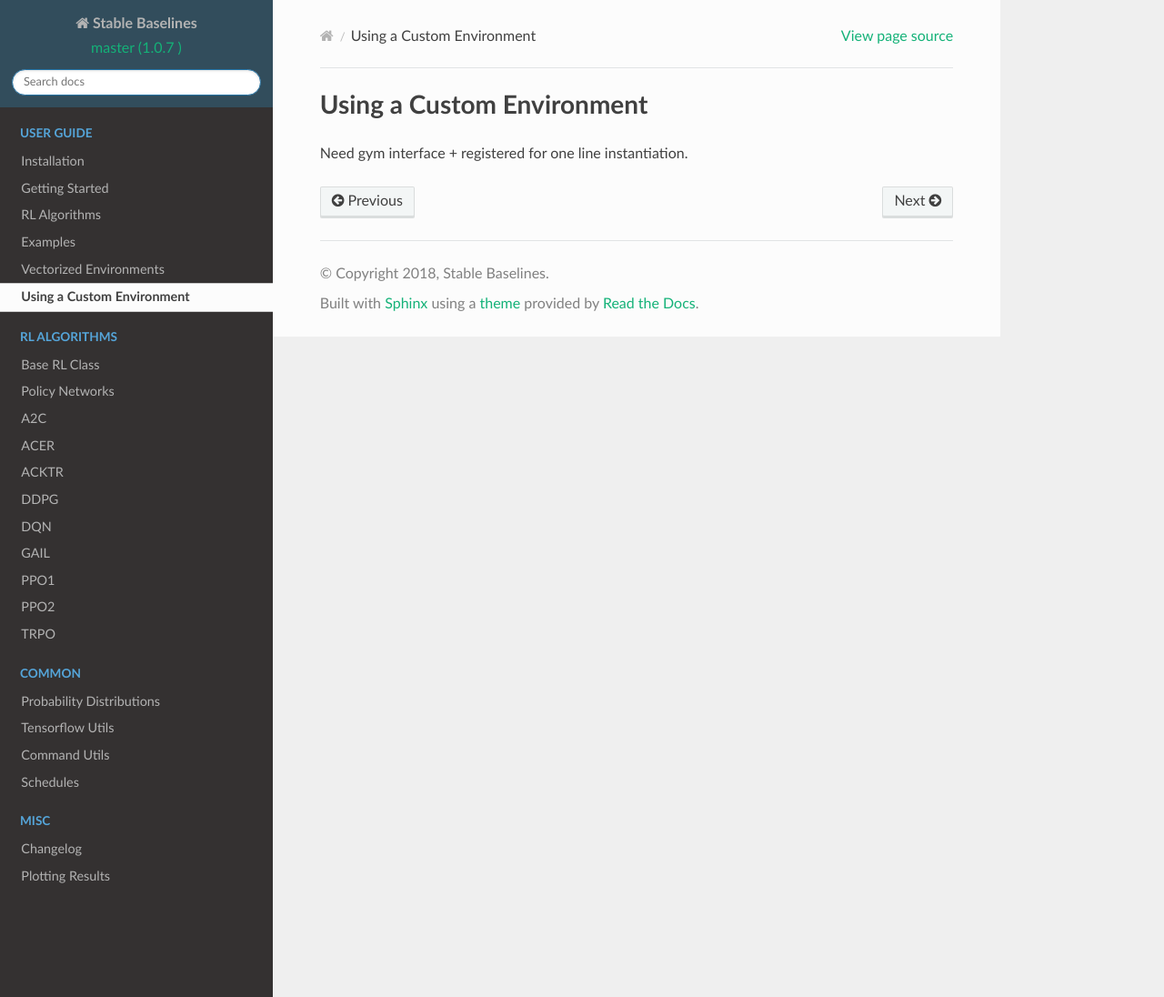
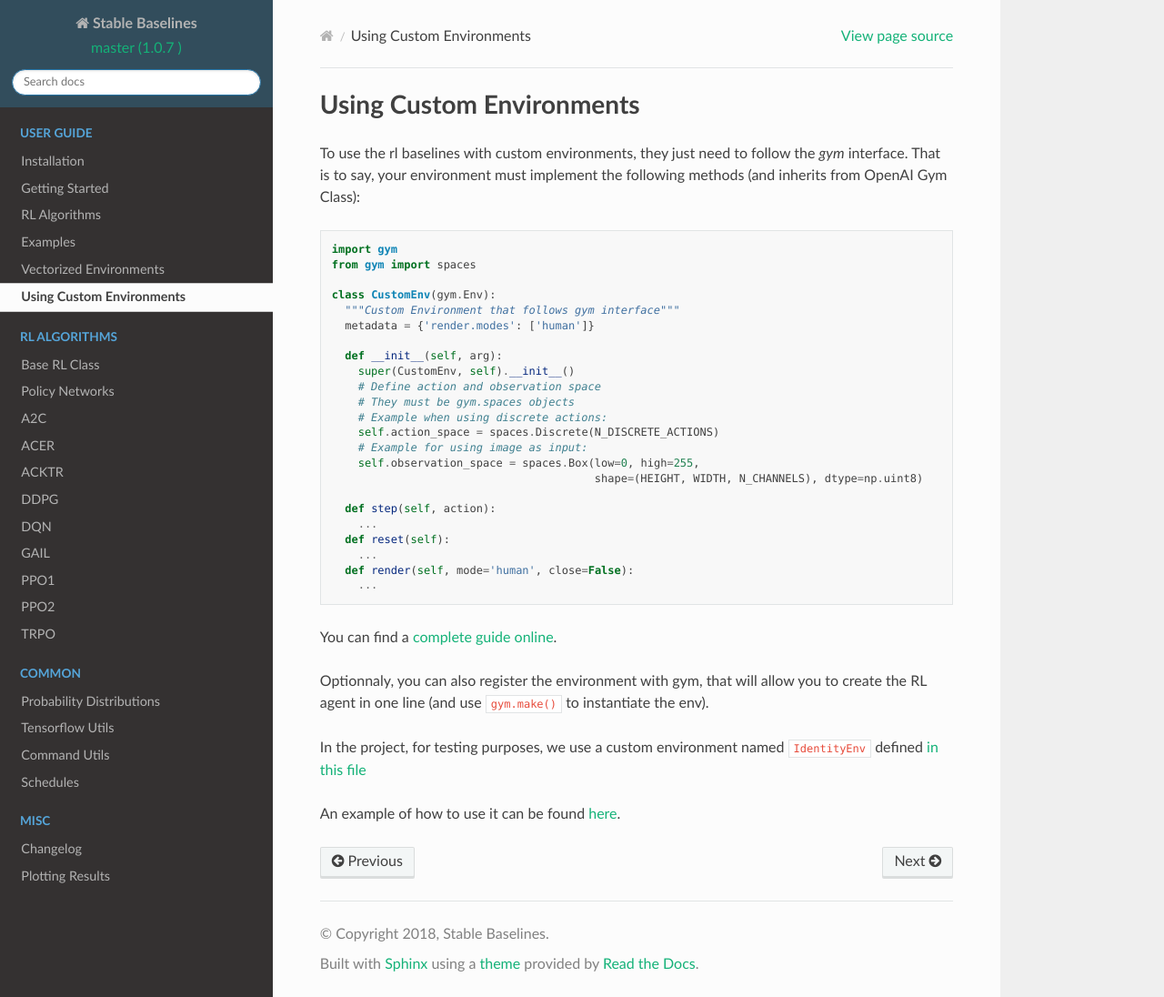
Before and after one commit to openai/baselines, a Sphinx documentation site: the page built from docs/guide/custom_env.rst, in a window 1280 px wide and 1096 px high. Shown: the whole window at 91% size. Built offline with Sphinx 7.4.7 and the Read the Docs theme 2.0.0, drawn with Linux system fonts in a browser that asks for light colours; pages that are not in the unit, such as notebooks, are missing from menus.

Commit message:
[ci skip] Finish doc for custom env

```diff
--- a/docs/guide/custom_env.rst
+++ b/docs/guide/custom_env.rst
@@ -1,7 +1,47 @@
 .. _custom_env:
 
-Using a Custom Environment
+Using Custom Environments
 ==========================
 
-Need gym interface
-+ registered for one line instantiation.
+To use the rl baselines with custom environments, they just need to follow the *gym* interface.
+That is to say, your environment must implement the following methods (and inherits from OpenAI Gym Class):
+
+
+.. code-block:: python
+
+  import gym
+  from gym import spaces
+
+  class CustomEnv(gym.Env):
+    """Custom Environment that follows gym interface"""
+    metadata = {'render.modes': ['human']}
+
+    def __init__(self, arg):
+      super(CustomEnv, self).__init__()
+      # Define action and observation space
+      # They must be gym.spaces objects
+      # Example when using discrete actions:
+      self.action_space = spaces.Discrete(N_DISCRETE_ACTIONS)
+      # Example for using image as input:
+      self.observation_space = spaces.Box(low=0, high=255,
+                                          shape=(HEIGHT, WIDTH, N_CHANNELS), dtype=np.uint8)
+
+    def step(self, action):
+      ...
+    def reset(self):
+      ...
+    def render(self, mode='human', close=False):
+      ...
+
+
+You can find a `complete guide online <https://github.com/openai/gym/tree/master/gym/envs#how-to-create-new-environments-for-gym>`_.
+
+
+Optionnaly, you can also register the environment with gym,
+that will allow you to create the RL agent in one line (and use ``gym.make()`` to instantiate the env).
+
+
+In the project, for testing purposes, we use a custom environment named ``IdentityEnv``
+defined `in this file <https://github.com/hill-a/stable-baselines/blob/master/stable_baselines/common/identity_env.py>`_
+
+An example of how to use it can be found `here <https://github.com/hill-a/stable-baselines/blob/master/tests/test_identity.py>`_.
--- a/docs/misc/changelog.rst
+++ b/docs/misc/changelog.rst
@@ -9,6 +9,7 @@ Master version 1.0.8.a0 (WIP)
 -----------------------------
 
 - added more documentation (some modules from common).
+- added doc about using custom env
 
 Tensorboard support in progress (see ``tensorboard`` branch)
 
```
Also changed, not shown: docs/index.rst (+5 -2 lines).
